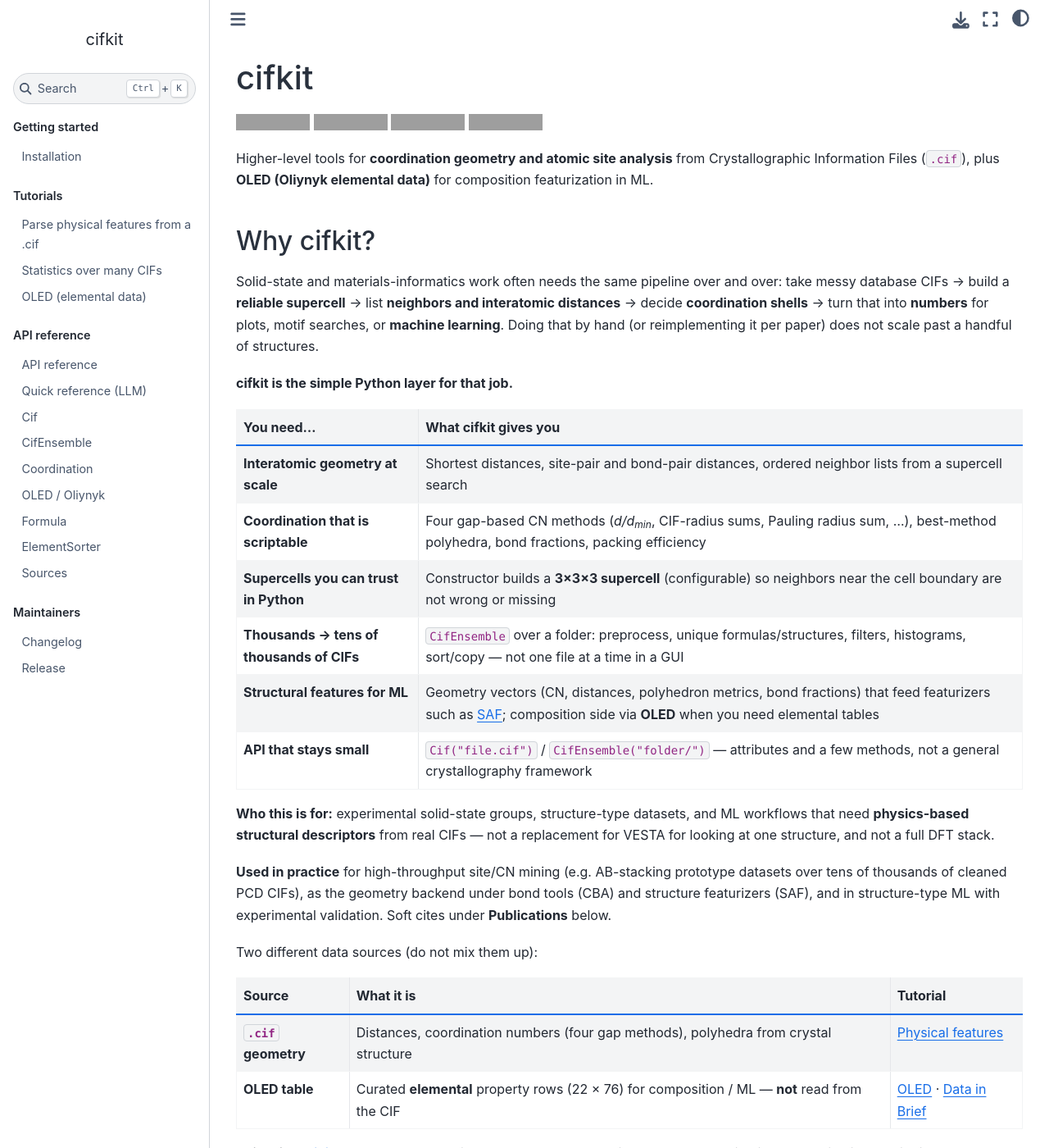
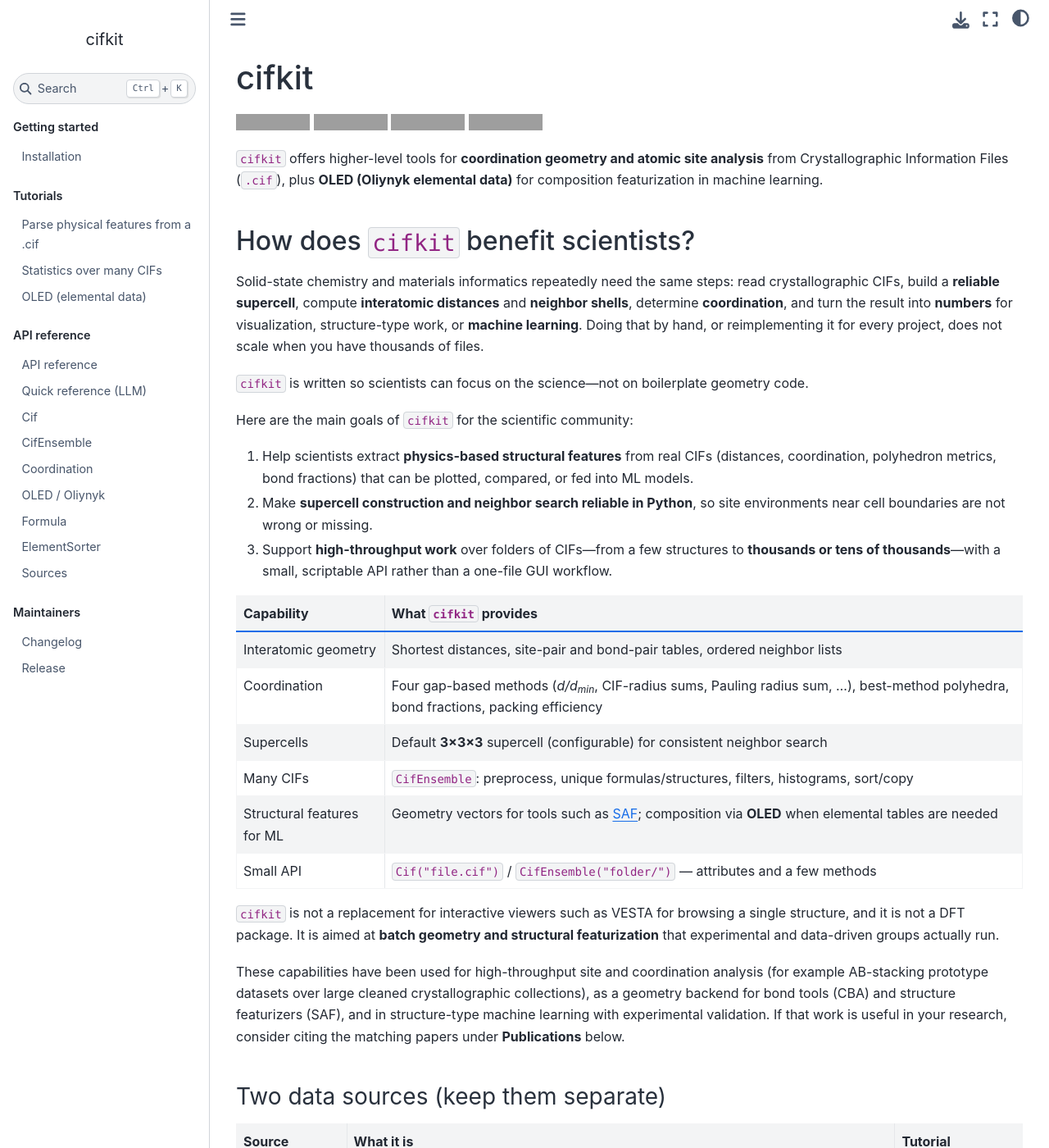
Before and after one commit to bobleesj/cifkit, a Jupyter Book: the page built from docs/intro.md, in a window 1280 px wide and 1400 px high. Shown: the whole window at 82% size. Built offline with Jupyter Book 1.0.4 settings and Sphinx 7.4.7 and the Sphinx Book theme 1.1.4, drawn with Linux system fonts in a browser that asks for light colours; some of the changed text lies outside the part shown; grey boxes are pictures that could not be loaded.

Commit message:
docs: align Why-cifkit voice with scikit-package paper style
Rewrite benefit framing as scientist-facing goals (help extract
features, reliable supercells, high-throughput folders), softer cite
language, and consistent scikit-package acknowledgement wording.

````diff
--- a/docs/intro.md
+++ b/docs/intro.md
@@ -5,53 +5,76 @@
 [![CI](https://github.com/bobleesj/cifkit/actions/workflows/matrix-on-merge-to-main.yml/badge.svg)](https://github.com/bobleesj/cifkit/actions/workflows/matrix-on-merge-to-main.yml)
 [![DOI](https://img.shields.io/badge/DOI-10.21105%2Fjoss.07205-blue)](https://doi.org/10.21105/joss.07205)
 
-Higher-level tools for **coordination geometry and atomic site analysis**
-from Crystallographic Information Files (`.cif`), plus **OLED (Oliynyk
-elemental data)** for composition featurization in ML.
+`cifkit` offers higher-level tools for **coordination geometry and atomic
+site analysis** from Crystallographic Information Files (`.cif`), plus
+**OLED (Oliynyk elemental data)** for composition featurization in machine
+learning.
 
-## Why cifkit?
+## How does `cifkit` benefit scientists?
 
-Solid-state and materials-informatics work often needs the same pipeline
-over and over: take messy database CIFs → build a **reliable supercell**
-→ list **neighbors and interatomic distances** → decide **coordination
-shells** → turn that into **numbers** for plots, motif searches, or
-**machine learning**. Doing that by hand (or reimplementing it per paper)
-does not scale past a handful of structures.
+Solid-state chemistry and materials informatics repeatedly need the same
+steps: read crystallographic CIFs, build a **reliable supercell**, compute
+**interatomic distances** and **neighbor shells**, determine
+**coordination**, and turn the result into **numbers** for visualization,
+structure-type work, or **machine learning**. Doing that by hand, or
+reimplementing it for every project, does not scale when you have
+thousands of files.
 
-**cifkit is the simple Python layer for that job.**
+`cifkit` is written so scientists can focus on the science—not on
+boilerplate geometry code.
 
-| You need… | What cifkit gives you |
+Here are the main goals of `cifkit` for the scientific community:
+
+1. Help scientists extract **physics-based structural features** from
+   real CIFs (distances, coordination, polyhedron metrics, bond fractions)
+   that can be plotted, compared, or fed into ML models.
+2. Make **supercell construction and neighbor search reliable in Python**,
+   so site environments near cell boundaries are not wrong or missing.
+3. Support **high-throughput work** over folders of CIFs—from a few
+   structures to **thousands or tens of thousands**—with a small,
+   scriptable API rather than a one-file GUI workflow.
+
+| Capability | What `cifkit` provides |
 |---|---|
-| **Interatomic geometry at scale** | Shortest distances, site-pair and bond-pair distances, ordered neighbor lists from a supercell search |
-| **Coordination that is scriptable** | Four gap-based CN methods (*d/d<sub>min</sub>*, CIF-radius sums, Pauling radius sum, …), best-method polyhedra, bond fractions, packing efficiency |
-| **Supercells you can trust in Python** | Constructor builds a **3×3×3 supercell** (configurable) so neighbors near the cell boundary are not wrong or missing |
-| **Thousands → tens of thousands of CIFs** | `CifEnsemble` over a folder: preprocess, unique formulas/structures, filters, histograms, sort/copy — not one file at a time in a GUI |
-| **Structural features for ML** | Geometry vectors (CN, distances, polyhedron metrics, bond fractions) that feed featurizers such as [SAF](https://github.com/bobleesj/structure-analyzer-featurizer); composition side via **OLED** when you need elemental tables |
-| **API that stays small** | `Cif("file.cif")` / `CifEnsemble("folder/")` — attributes and a few methods, not a general crystallography framework |
+| Interatomic geometry | Shortest distances, site-pair and bond-pair tables, ordered neighbor lists |
+| Coordination | Four gap-based methods (*d/d<sub>min</sub>*, CIF-radius sums, Pauling radius sum, …), best-method polyhedra, bond fractions, packing efficiency |
+| Supercells | Default **3×3×3** supercell (configurable) for consistent neighbor search |
+| Many CIFs | `CifEnsemble`: preprocess, unique formulas/structures, filters, histograms, sort/copy |
+| Structural features for ML | Geometry vectors for tools such as [SAF](https://github.com/bobleesj/structure-analyzer-featurizer); composition via **OLED** when elemental tables are needed |
+| Small API | `Cif("file.cif")` / `CifEnsemble("folder/")` — attributes and a few methods |
 
-**Who this is for:** experimental solid-state groups, structure-type
-datasets, and ML workflows that need **physics-based structural
-descriptors** from real CIFs — not a replacement for VESTA for looking
-at one structure, and not a full DFT stack.
+`cifkit` is not a replacement for interactive viewers such as VESTA for
+browsing a single structure, and it is not a DFT package. It is aimed at
+**batch geometry and structural featurization** that experimental and
+data-driven groups actually run.
 
-**Used in practice** for high-throughput site/CN mining (e.g. AB-stacking
-prototype datasets over tens of thousands of cleaned PCD CIFs), as the
-geometry backend under bond tools (CBA) and structure featurizers (SAF),
-and in structure-type ML with experimental validation. Soft cites under
-**Publications** below.
+These capabilities have been used for high-throughput site and
+coordination analysis (for example AB-stacking prototype datasets over
+large cleaned crystallographic collections), as a geometry backend for
+bond tools (CBA) and structure featurizers (SAF), and in structure-type
+machine learning with experimental validation. If that work is useful in
+your research, consider citing the matching papers under **Publications**
+below.
 
-Two different data sources (do not mix them up):
+### Two data sources (keep them separate)
 
 | Source | What it is | Tutorial |
 |---|---|---|
-| **`.cif` geometry** | Distances, coordination numbers (four gap methods), polyhedra from crystal structure | [Physical features](tutorials/physical-features) |
-| **OLED table** | Curated **elemental** property rows (22 × 76) for composition / ML — **not** read from the CIF | [OLED](tutorials/oled) · [Data in Brief](https://doi.org/10.1016/j.dib.2024.110178) |
+| **`.cif` geometry** | Distances, coordination numbers (four gap methods), polyhedra from the crystal structure | [Physical features](tutorials/physical-features) |
+| **OLED table** | Curated **elemental** property rows (22 × 76) for composition / ML — **not** values read from the CIF | [OLED](tutorials/oled) · [Data in Brief](https://doi.org/10.1016/j.dib.2024.110178) |
 
-**Built with [scikit-package](https://scikit-package.github.io/scikit-package/)**
-— packaging standards and a practical roadmap so scientists can maintain
-and distribute reproducible research software (including agent-friendly
-surfaces). S. Lee, C. Myers, A. Yang, T. Zhang, Y. Xiao and S. J. L.
-Billinge, *Digital Discovery*, 2026.
+### Built with `scikit-package`
+
+`cifkit` is developed and maintained with
+[scikit-package](https://scikit-package.github.io/scikit-package/), which
+offers tools and practices so scientists can turn research code into
+reusable, reproducible packages—including documentation and
+agent-friendly surfaces. If you use `scikit-package` for your own
+software, please cite:
+
+S. Lee, C. Myers, A. Yang, T. Zhang, Y. Xiao and S. J. L. Billinge,
+scikit-package: software packaging standards and roadmap for sharing
+reproducible scientific software, *Digital Discovery*, 2026.
 [https://doi.org/10.1039/d6dd00121a](https://doi.org/10.1039/d6dd00121a)
 
 ```python
````
Also changed, not shown: README.rst (+28 -25 lines), docs/source/index.rst (+8 -5 lines).
